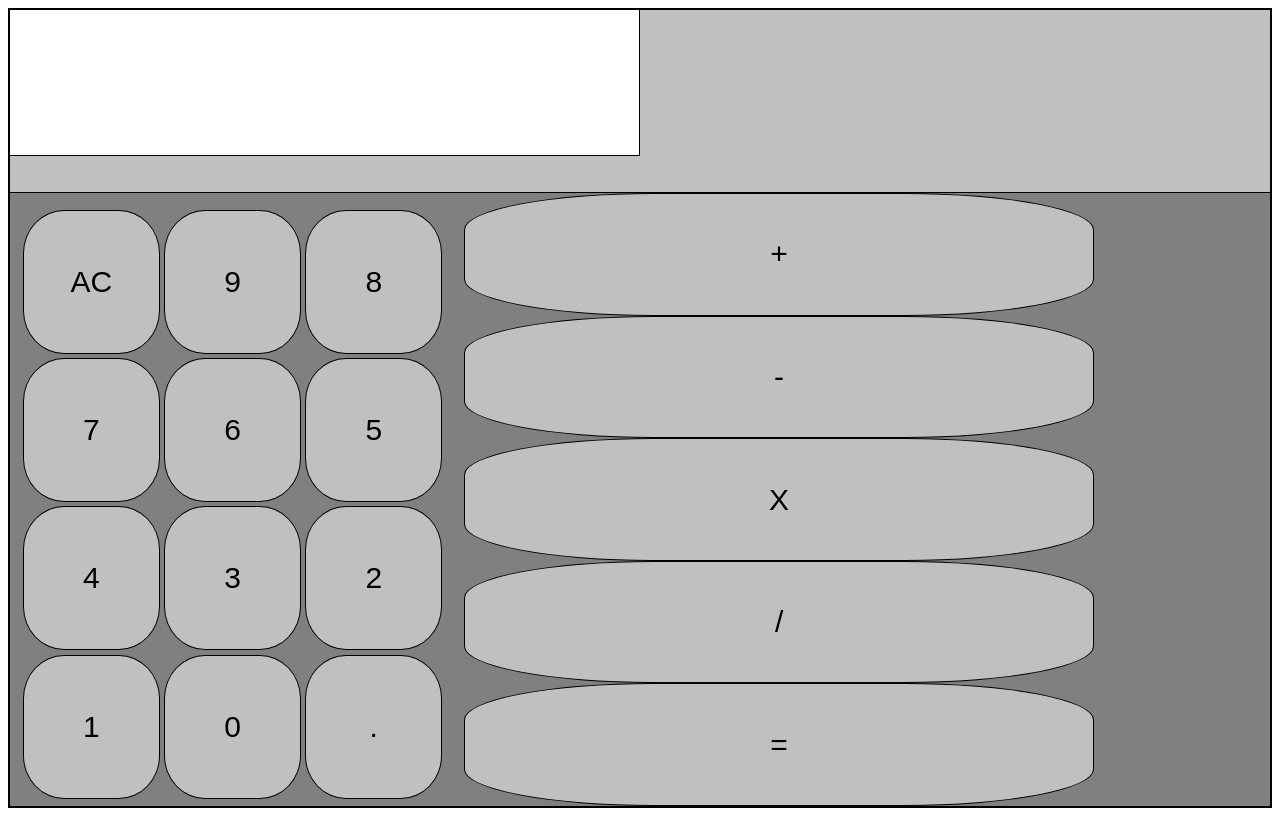
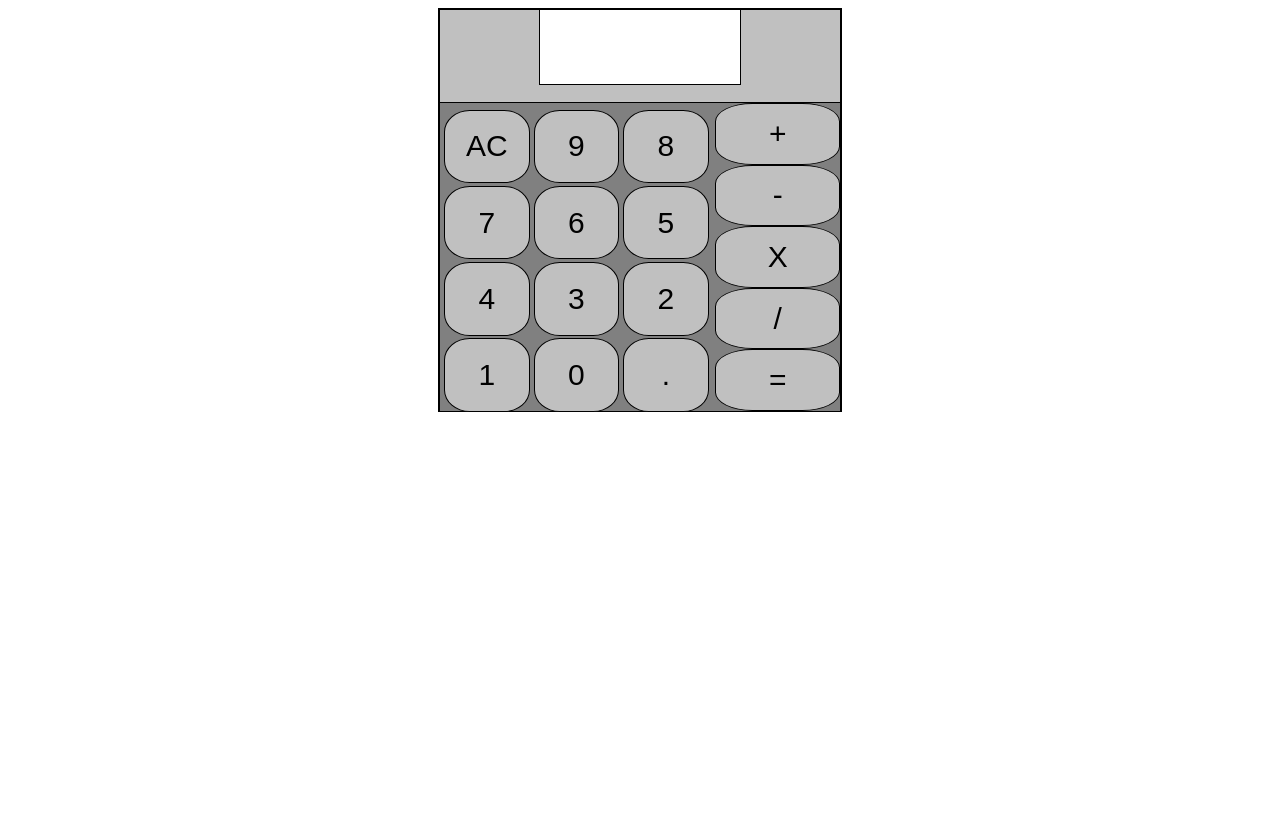
Before and after one commit to Jdoggett50/Calculator, a plain HTML site: page index.html in a window 1280 px wide. Drawn offline with Linux system fonts and the light colour scheme.

Commit message:
Dynamic styling adjustements moved result box

```diff
--- a/index.html
+++ b/index.html
@@ -8,9 +8,10 @@
     <script src = "./calculator.js" defer></script>
     <title>Document</title>
 </head>
-	<div id = "wrapper">
+<body>
+    <div id = "wrapper">
 		<div id = "result-container">
-			<div class = "result"></div>
+			<div class = "result"><p></p></div>
 		</div>
 		<div id ='selection-wrapper'>
             <div id = "numbers-container">
@@ -36,7 +37,5 @@
             </div>
         </div>
 	</div>
-<body>
-
 </body>
 </html>
--- a/style.css
+++ b/style.css
@@ -1,9 +1,14 @@
-* {
-	box-sizing: border-box;
+@media screen and (min-width: 500px){
+	#wrapper{
+		margin-left: auto;
+		margin-right: auto;
+		width: 50vh;
+		height: 50vh;
+	}
 }
 #wrapper {
 	border: 2px solid black;
-	height: 100vh;
+	height: 50vh;
 }
 #result-container {
 	height: 23%;
@@ -12,10 +17,10 @@
 }
 .result {
 	display: flex;
-	justify-content: center;
-	align-items: flex-end;
+	margin: auto;
 	border-bottom: 1px solid black;
 	border-right: 1px solid black;
+	border-left: 1px solid black;
 	background-color: white;
 	font-size: 30px;
 	height: 80%;
```
